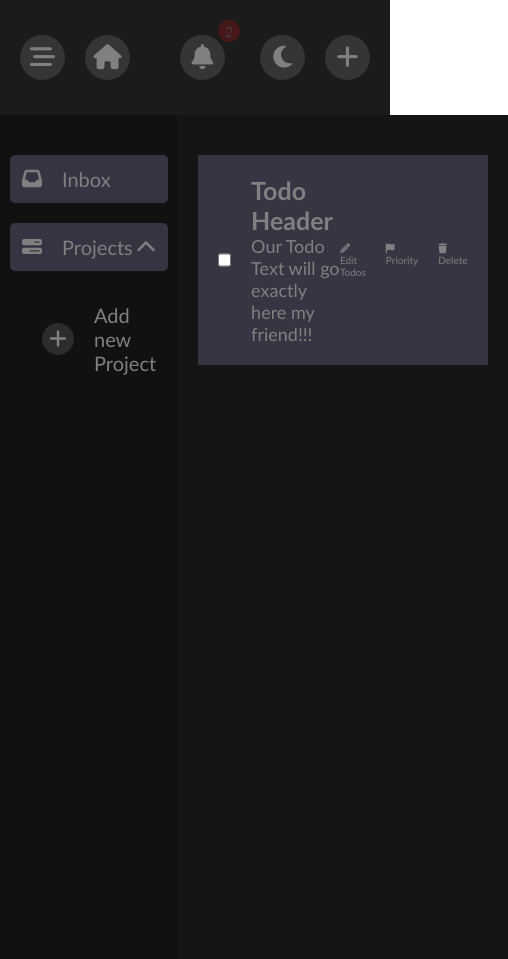
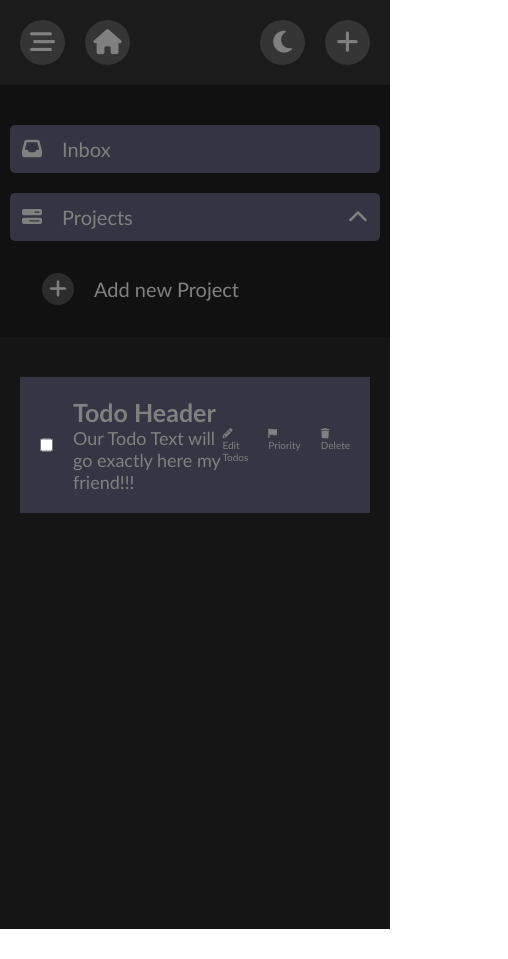
Before and after one commit to gamekiller30/Todo-list, a plain HTML site: page index.html in a window 390 px wide. Shown: the whole page, 508 px wide, since content can reach past the window. After the commit the page ends 929 px from the top, so only its background shows below. Drawn offline with Linux system fonts and the light colour scheme.

Commit message:
Made it a bit more responisver

```diff
--- a/index.css
+++ b/index.css
@@ -129,6 +129,12 @@ font-size: 2.5em;
 .main-grid{
   display: flex;
   height: 100vh;
+}
+
+@media screen and (max-width: 600px) {
+  .main-grid {
+    flex-direction: column;
+  }
 }
 
 
```
Also changed, not shown: index.html (+2 -0 lines), index.js (+15 -3 lines).
